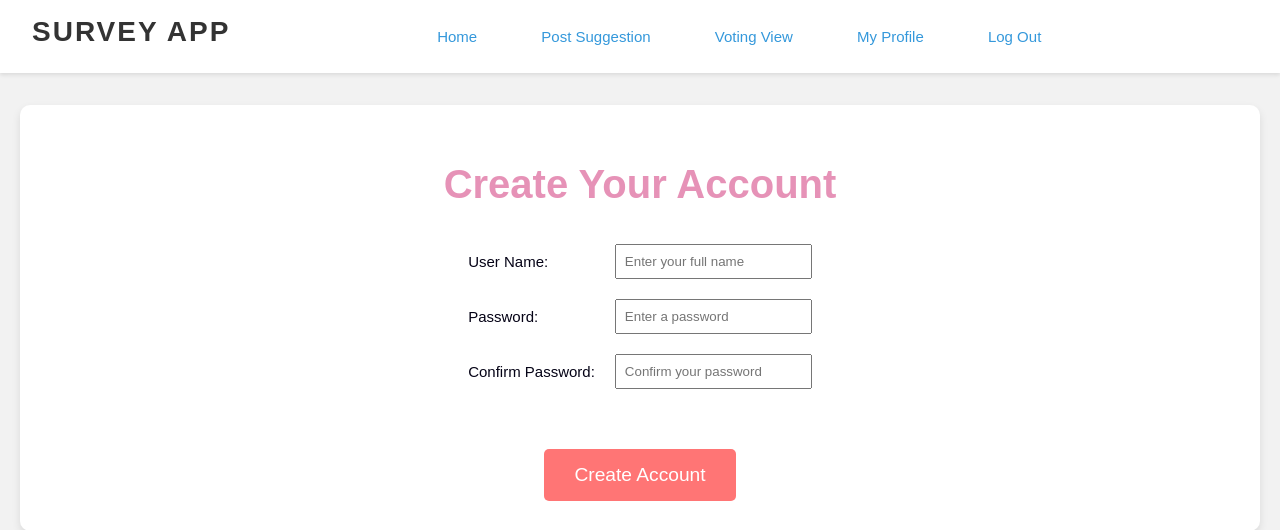
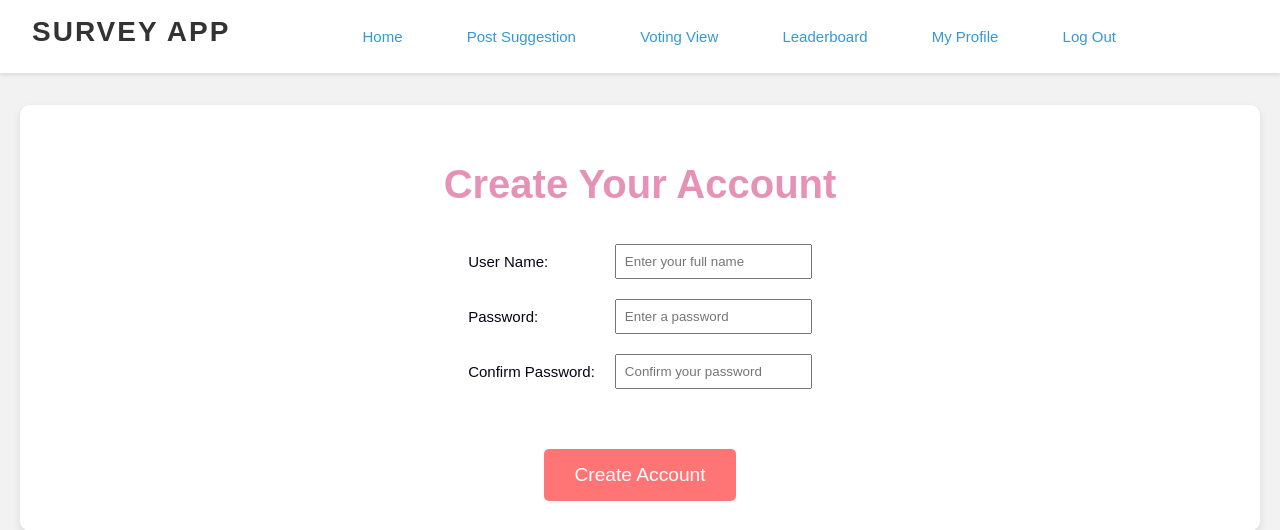
Before and after one commit to rbarans/CAPSTON3RS, a Flask app: page /createaccount in a window 1280 px wide. Shown: the top 530 px of the page. Run offline with Flask 3, Linux system fonts and the light colour scheme; the visitor is signed in with stand-in values (Sample User, id 1); data that the repository does not hold is empty; some libraries are stand-ins or nearby versions.

Commit message:
adding leaderboard to nav link menu

```diff
--- a/system/templates/base.html
+++ b/system/templates/base.html
@@ -20,6 +20,7 @@
             {% if current_user.is_authenticated %}
             <a href="{{ url_for('add_suggestion') }}" class="nav-link">Post Suggestion</a>
             <a href="{{ url_for('voting_view') }}" class="nav-link">Voting View</a>
+            <a href="{{ url_for('leaderboard') }}" class="nav-link">Leaderboard</a>
             <a href="{{ url_for('my_profile') }}" class="nav-link">My Profile</a>
             {% if current_user.IsAdmin == 1 %}
             <a href="{{ url_for('user_management') }}" class="nav-link">User Management</a>
```
